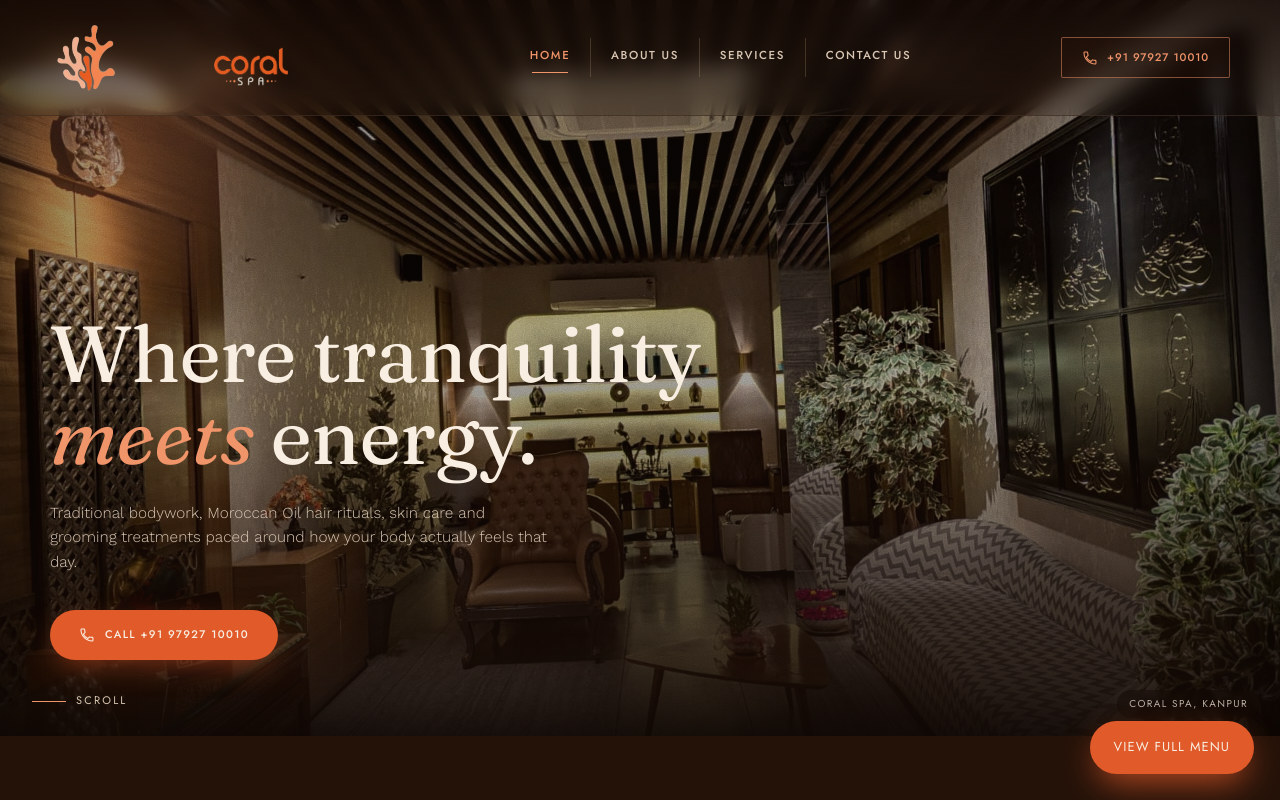
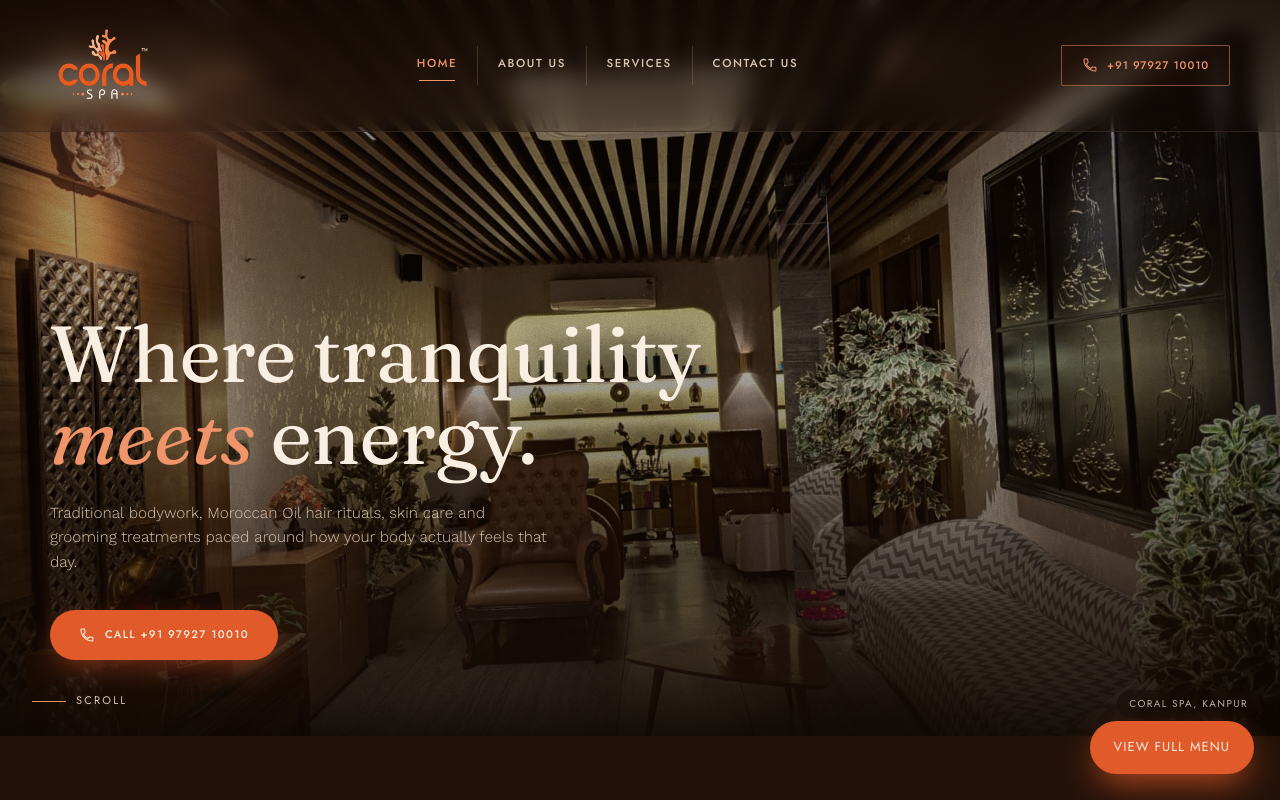
Before and after one commit to pendyal1/coral_spa, a website: page index.html in a window 1280 px wide. Shown: the top 800 px of the page. Drawn offline with nearby package versions, Linux system fonts and the light colour scheme.

Commit message:
Use single transparent Coral Spa logo

```diff
--- a/assets/css/styles.css
+++ b/assets/css/styles.css
@@ -169,20 +169,13 @@ img {
 .brand {
   display: flex;
   align-items: center;
-  gap: clamp(10px, 1.2vw, 16px);
   min-width: 0;
-  flex: 0 1 330px;
-}
-
-.brand-mark {
-  width: clamp(56px, 6vw, 78px);
-  height: clamp(56px, 6vw, 78px);
-  object-fit: contain;
-}
-
-.brand-wordmark {
-  width: clamp(160px, 17vw, 242px);
-  height: clamp(58px, 6.2vw, 90px);
+  flex: 0 0 auto;
+}
+
+.brand-logo {
+  width: auto;
+  height: clamp(72px, 7.4vw, 104px);
   object-fit: contain;
 }
 
@@ -1443,14 +1436,8 @@ figcaption {
     width: min(100% - 28px, 1180px);
   }
 
-  .brand-mark {
-    width: 52px;
-    height: 52px;
-  }
-
-  .brand-wordmark {
-    width: 142px;
-    height: 54px;
+  .brand-logo {
+    height: 72px;
   }
 
   .brand {
--- a/index.html
+++ b/index.html
@@ -9,15 +9,14 @@
     <link rel="preconnect" href="https://fonts.gstatic.com" crossorigin>
     <link href="https://fonts.googleapis.com/css2?family=Fraunces:ital,opsz,wght@0,9..144,300;0,9..144,400;0,9..144,500;0,9..144,600;1,9..144,400;1,9..144,500&amp;family=Jost:wght@400;500;600&amp;family=Work+Sans:wght@300;400;500;600&amp;display=swap" rel="stylesheet">
     <link rel="icon" type="image/png" href="assets/images/favicon.png">
-    <link rel="apple-touch-icon" href="assets/images/coral_spa_artwork.png">
+    <link rel="apple-touch-icon" href="assets/images/coral-spa-logo-transparent.png">
     <link rel="stylesheet" href="assets/css/styles.css">
   </head>
   <body>
     <header class="site-header" id="siteHeader">
       <div class="wrap header-inner">
         <a class="brand" href="index.html">
-          <img class="brand-mark" src="assets/images/coral_spa_artwork.png" alt="">
-          <img class="brand-wordmark" src="assets/images/coral_spa_name.png" alt="Coral Spa">
+          <img class="brand-logo" src="assets/images/coral-spa-logo-transparent.png" alt="Coral Spa">
         </a>
         <button class="nav-toggle" type="button" aria-expanded="false" aria-label="Open navigation">Menu</button>
         <nav class="site-nav" aria-label="Main navigation">
@@ -201,8 +200,7 @@
         <div class="foot-top">
           <div>
             <a class="brand" href="index.html">
-              <img class="brand-mark" src="assets/images/coral_spa_artwork.png" alt="">
-              <img class="brand-wordmark" src="assets/images/coral_spa_name.png" alt="Coral Spa">
+              <img class="brand-logo" src="assets/images/coral-spa-logo-transparent.png" alt="Coral Spa">
             </a>
             <p class="foot-note">Premium wellness therapies in Vishnu Puri, Kanpur.</p>
           </div>
```
Also changed, not shown: about.html (+3 -5 lines), contact.html (+3 -5 lines), services.html (+3 -5 lines).
